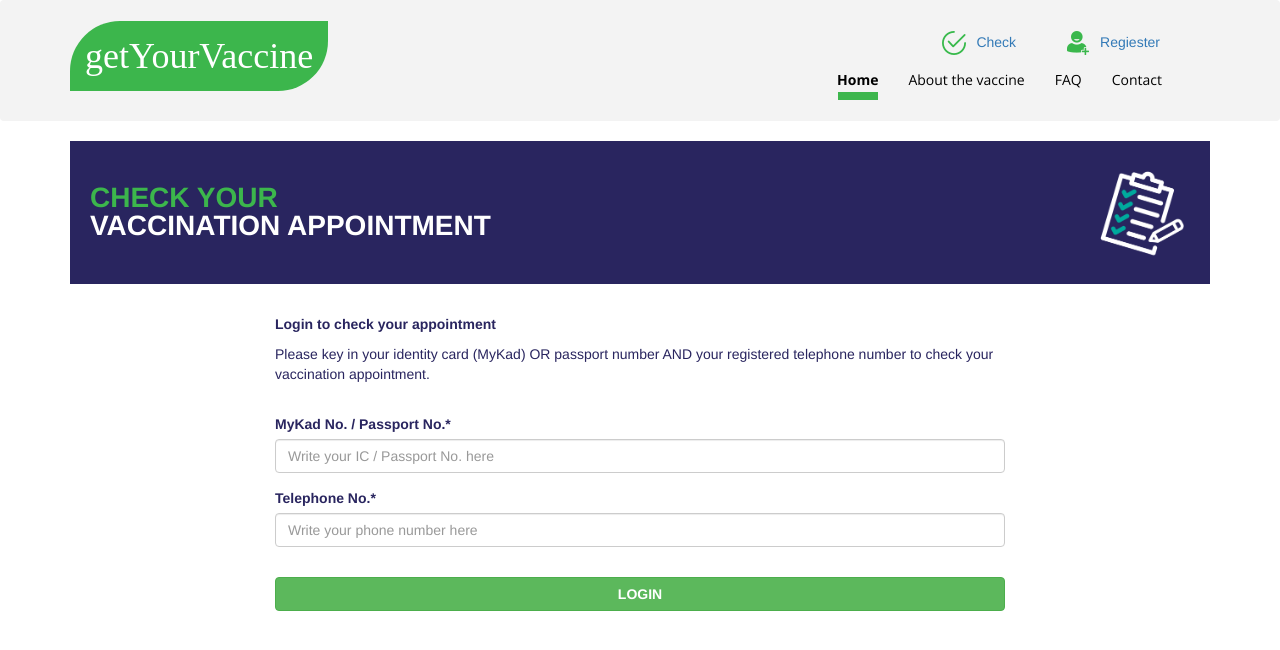
After one commit to akram-tello/getYourVaccine, a PHP site: page /check.php in a window 1280 px wide. The commit adds this page. Shown: the top 650 px of the page. Run offline with PHP 8.4, Linux system fonts and the light colour scheme.

Commit message:
login form

```diff
--- a/assets/css/style.css
+++ b/assets/css/style.css
@@ -466,3 +466,6 @@ float: left;
 .mt-5, .my-5 {
     margin-top: 3rem !important;
 }
+.mb-5{
+    margin-bottom: 3rem !important;
+}
--- /dev/null
+++ b/check.php
@@ -0,0 +1,46 @@
+<?php include("header.php"); ?>
+<form>
+<div class="container">
+<div class="col-12">
+    <div style="display:flex;  align-items: center; padding:20px" class="bgblue">
+        <div class="banner_intext text-light" style="width:100%">
+            <table width="100%">
+                <tbody><tr>
+                    <td>
+                        <div class="size200 fontb" style="width:100%" id="txticon">
+                            <span class="textgreen text-uppercase">CHECK YOUR</span><br><span class="text-uppercase" style="color: #fff;">VACCINATION APPOINTMENT</span>
+                        </div>
+                    </td>
+                    <td align="right">
+                        <img src="assets/images/check/semak_icon.png" style="max-width:100px" id="imgicon">
+                    </td>
+                </tr>
+            </tbody></table>
+        </div>
+    </div>
+</div>
+<div class="col-lg-8 mt-5" style="float:none;margin:auto;">
+    <div class="bg-light p-3 p-lg-5 p-xl-5 p-md-5 p-sm-3 banner_intext mx-auto">
+        <div class="textblue size140 fontb"> Login to check your appointment</div>
+        <div class="textblue size100 font500 mt-3 mb-5">
+            Please key in your identity card (MyKad) OR passport number AND your registered telephone number to check your vaccination appointment.
+        </div>
+        <div class="form-group mt-4">
+            <label class="form-title fontb textblue size100" for="ic-number">MyKad No. / Passport No.*</label>
+            <input type="text" name="ic_number" id="ic-number" class="form-control" placeholder="Write your IC / Passport No. here" maxlength="50">
+            <div class="ic-number">
+            </div>
+        </div>
+
+        <div class="form-group">
+            <label class="form-title fontb textblue size100" for="phone-number">Telephone No.*</label>
+            <input type="text" name="phone_number" id="phone-number" class="form-control" placeholder="Write your phone number here" maxlength="50">
+            <div class="phone-number">
+            </div>
+        </div>
+
+        <div class="mt-5 p-4 textblue btn-submit text-center">
+                <input class="btn btn-block btn-success bggreen bordergreen fontb" type="submit" name="submit" value="LOGIN" id="btn-submit" alt="Submit Button">
+        </div>
+    </div>
+</div>
--- a/header.php
+++ b/header.php
@@ -27,8 +27,7 @@
             <div class="col-lg-9 col-xs-8 col-sm-12 header-sgnin">
                 <div class="signin">
                     <ul>
-						<li ><a href = "check.php">Check</a></li>
-						<li onclick="mysigninFunction()" data-toggle="modal" class="log-index" data-target="#myModal">Sign in</li>
+						<li ><a href = "check.php"><img src="assets/images/home/2.png" />Check</a></li>
 						<li ><a href = "register.php"><img src="assets/images/home/1.png" />Regiester</a></li>
 					</ul>
                 </div>
```
Also changed, not shown: assets/images/check/semak_icon.png (added), assets/images/home/2.png (added).
